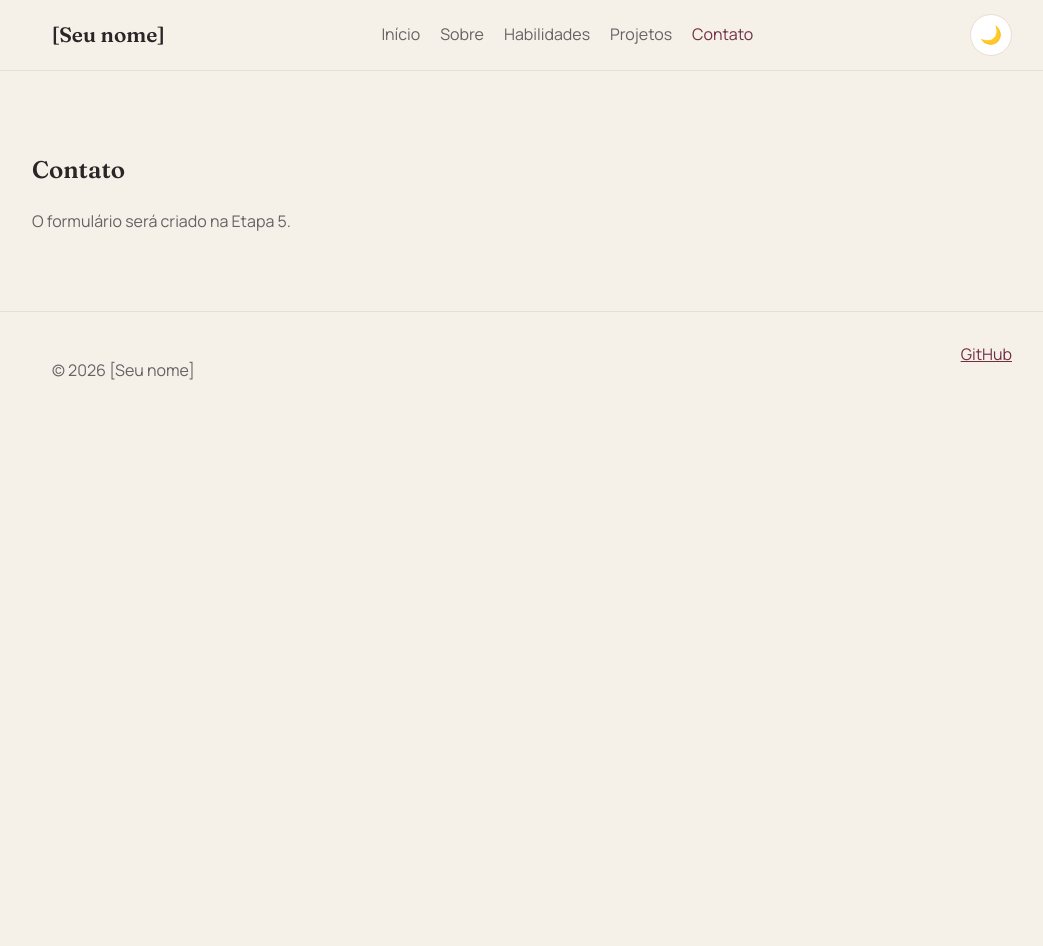
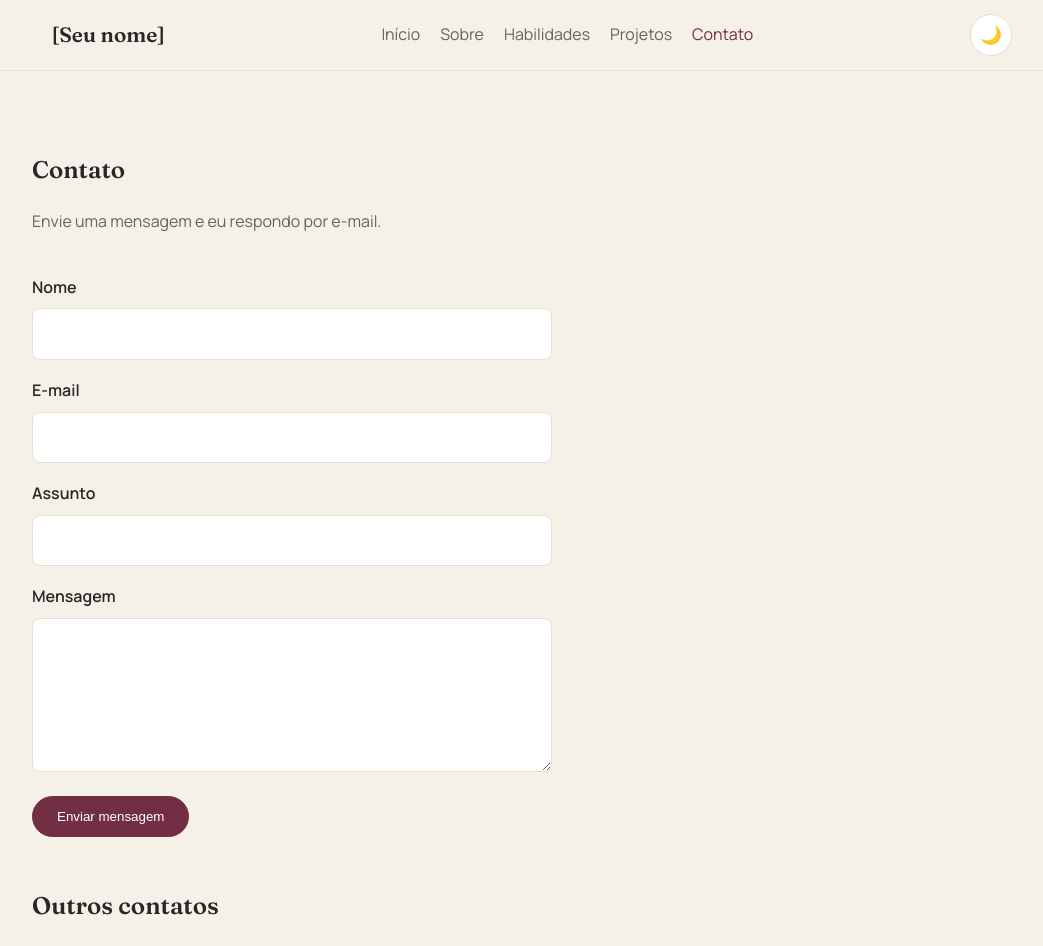
Before and after one commit to maribruz/Portifolio, a React (Vite) app: page /contato in a window 1280 px wide. Shown: the top 946 px of the page, without its empty margins (108-1151 px from the left). Before the commit the page ends 800 px from the top, so only its background shows below. Built offline with nearby package versions, Linux system fonts and the light colour scheme; no server answers.

Commit message:
feat: adiciona formulário de contato com validação, EmailJS e Supabase

```diff
--- a/package.json
+++ b/package.json
@@ -13,6 +13,8 @@
     "test:watch": "vitest"
   },
   "dependencies": {
+    "@emailjs/browser": "^5.0.3",
+    "@supabase/supabase-js": "^2.118.0",
     "react": "^19.3.1",
     "react-dom": "^19.3.1",
     "react-router-dom": "^7.18.5"
--- a/src/pages/Contact.jsx
+++ b/src/pages/Contact.jsx
@@ -1,8 +1,93 @@
+import { useState } from 'react';
+import { validateContact } from '../utils/validateContact.js';
+import { sendContactEmail } from '../services/emailService.js';
+import { saveMessage } from '../services/messageService.js';
+import { siteConfig } from '../utils/siteConfig.js';
+
+const empty = { name: '', email: '', subject: '', message: '' };
+
 export default function Contact() {
+  const [form, setForm] = useState(empty);
+  const [errors, setErrors] = useState({});
+  const [sending, setSending] = useState(false);
+  const [status, setStatus] = useState(''); // '', 'success' ou 'error'
+
+  function handleChange(e) {
+    setForm({ ...form, [e.target.name]: e.target.value });
+  }
+
+  async function handleSubmit(e) {
+    e.preventDefault();
+
+    // 1. Valida os campos
+    const found = validateContact(form);
+    setErrors(found);
+    if (Object.keys(found).length > 0) return;
+
+    // 2. Salva no Supabase e envia o e-mail ao mesmo tempo
+    setSending(true);
+    setStatus('');
+    const results = await Promise.allSettled([saveMessage(form), sendContactEmail(form)]);
+    setSending(false);
+
+    // Deu certo se pelo menos um dos dois funcionou
+    const ok = results.some((r) => r.status === 'fulfilled');
+    if (ok) {
+      setStatus('success');
+      setForm(empty);
+    } else {
+      setStatus('error');
+    }
+  }
+
   return (
     <section className="container section">
       <h1>Contato</h1>
-      <p className="soft">O formulário será criado na Etapa 5.</p>
+      <p className="soft">Envie uma mensagem e eu respondo por e-mail.</p>
+
+      <form onSubmit={handleSubmit} noValidate className="form">
+        <label htmlFor="name">Nome</label>
+        <input id="name" name="name" value={form.name} onChange={handleChange} />
+        {errors.name && <span className="error">{errors.name}</span>}
+
+        <label htmlFor="email">E-mail</label>
+        <input id="email" name="email" type="email" value={form.email} onChange={handleChange} />
+        {errors.email && <span className="error">{errors.email}</span>}
+
+        <label htmlFor="subject">Assunto</label>
+        <input id="subject" name="subject" value={form.subject} onChange={handleChange} />
+        {errors.subject && <span className="error">{errors.subject}</span>}
+
+        <label htmlFor="message">Mensagem</label>
+        <textarea id="message" name="message" rows="5" value={form.message} onChange={handleChange} />
+        {errors.message && <span className="error">{errors.message}</span>}
+
+        <button className="btn" type="submit" disabled={sending}>
+          {sending ? 'Enviando...' : 'Enviar mensagem'}
+        </button>
+
+        {status === 'success' && <p className="success">Mensagem enviada com sucesso!</p>}
+        {status === 'error' && (
+          <p className="error">Não foi possível enviar. Tente novamente em instantes.</p>
+        )}
+      </form>
+
+      <h2>Outros contatos</h2>
+      <p>
+        <a href={siteConfig.github} target="_blank" rel="noreferrer">GitHub</a>
+        {' · '}
+        {siteConfig.linkedin ? (
+          <a href={siteConfig.linkedin} target="_blank" rel="noreferrer">LinkedIn</a>
+        ) : (
+          <span className="soft">[LinkedIn]</span>
+        )}
+        {' · '}
+        {siteConfig.email ? (
+          <a href={`mailto:${siteConfig.email}`}>{siteConfig.email}</a>
+        ) : (
+          <span className="soft">[E-mail]</span>
+        )}
+      </p>
     </section>
   );
 }
--- /dev/null
+++ b/src/services/emailService.js
@@ -0,0 +1,17 @@
+import emailjs from '@emailjs/browser';
+
+// Envia o e-mail pelo EmailJS. Os nomes (name, email, title...) são os do template.
+export function sendContactEmail({ name, email, subject, message }) {
+  return emailjs.send(
+    import.meta.env.VITE_EMAILJS_SERVICE_ID,
+    import.meta.env.VITE_EMAILJS_TEMPLATE_ID,
+    {
+      name,
+      email,
+      title: subject,
+      message,
+      time: new Date().toLocaleString('pt-BR'),
+    },
+    { publicKey: import.meta.env.VITE_EMAILJS_PUBLIC_KEY },
+  );
+}
--- /dev/null
+++ b/src/services/messageService.js
@@ -0,0 +1,23 @@
+import { supabase } from './supabase.js';
+
+// Salva a mensagem do formulário
+export async function saveMessage({ name, email, subject, message }) {
+  const { error } = await supabase.from('messages').insert({ name, email, subject, message });
+  if (error) throw error;
+}
+
+// Lista as mensagens (mais novas primeiro) - só funciona logado
+export async function getMessages() {
+  const { data, error } = await supabase
+    .from('messages')
+    .select('*')
+    .order('created_at', { ascending: false });
+  if (error) throw error;
+  return data;
+}
+
+// Marca ou desmarca como respondida
+export async function setReplied(id, replied) {
+  const { error } = await supabase.from('messages').update({ replied }).eq('id', id);
+  if (error) throw error;
+}
--- /dev/null
+++ b/src/services/supabase.js
@@ -0,0 +1,7 @@
+import { createClient } from '@supabase/supabase-js';
+
+// Conexão com o Supabase (as chaves vêm do .env.local)
+export const supabase = createClient(
+  import.meta.env.VITE_SUPABASE_URL,
+  import.meta.env.VITE_SUPABASE_ANON_KEY,
+);
--- a/src/styles/global.css
+++ b/src/styles/global.css
@@ -413,3 +413,46 @@ img {
   background: var(--border);
   font-size: 0.9rem;
 }
+
+/* Formulários */
+.form {
+  display: grid;
+  gap: 8px;
+  max-width: 520px;
+  margin: 30px 0 50px;
+}
+
+.form label {
+  margin-top: 10px;
+  font-weight: 600;
+}
+
+.form input,
+.form textarea {
+  padding: 12px;
+  border-radius: 8px;
+  border: 1px solid var(--border);
+  background: var(--card);
+  color: var(--text);
+  font: inherit;
+}
+
+.form button {
+  margin-top: 16px;
+  justify-self: start;
+}
+
+.btn:disabled {
+  opacity: 0.5;
+  cursor: not-allowed;
+}
+
+.error {
+  color: #c0392b;
+  font-size: 0.9rem;
+}
+
+.success {
+  color: #2e7d32;
+  font-weight: 600;
+}
```
Also changed, not shown: src/services/featuredService.js (added, +18 -0 lines), src/utils/validateContect.js (added, +18 -0 lines), 1 other file (tests, documents, lock files or other folders).
